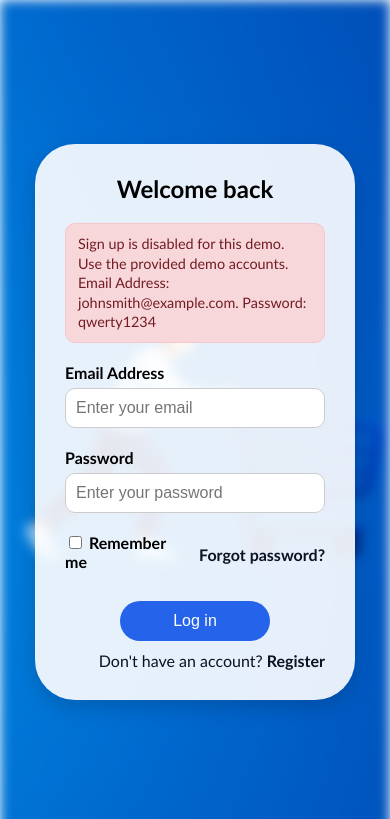
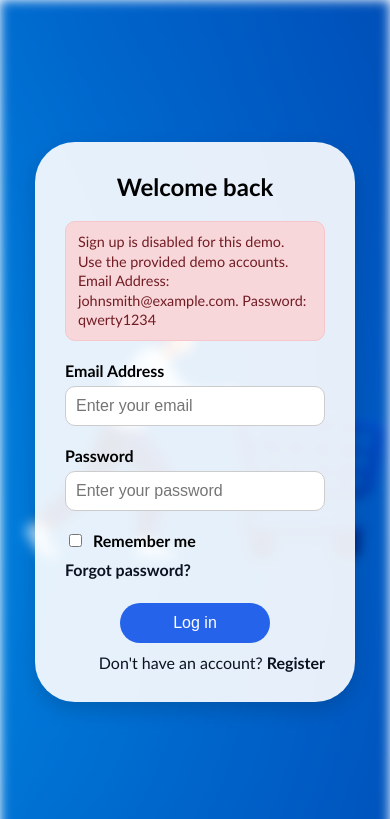
Before and after one commit to Danny-Fuego/DormCart, a Flask app: page /signup in a window 390 px wide. Shown: the top 819 px of the page. Run offline with Flask 3, Linux system fonts and the light colour scheme.

Commit message:
more css fixes for media query and wrapping

```diff
--- a/static/css/style.css
+++ b/static/css/style.css
@@ -108,14 +108,39 @@ label{
 
 /* Auth page options row (remember + forgot password) */
 #options{
-  display:grid;
-  grid-template-columns: 1fr auto;
-  align-items:center;
-  width:100%;
-  margin-bottom:24px;
-  gap:12px;
+  display: flex;
+  align-items: center;
+  justify-content: space-between;
+  gap: 12px;
+  width: 100%;
+  margin-bottom: 24px;
 }
-#remember{ cursor:pointer; }
+
+/* keep checkbox + text on one line */
+#options label{
+  display: inline-flex;
+  align-items: center;
+  gap: 8px;
+  margin: 0;
+  white-space: nowrap;
+}
+
+#remember{
+  cursor: pointer;
+  flex: 0 0 auto;
+}
+
+@media (max-width: 420px){
+  #options{
+    flex-direction: column;
+    align-items: flex-start;
+    gap: 10px;
+  }
+
+  #options label{
+    white-space: normal;  /* allow if needed when stacked */
+  }
+}
 
 /* Primary auth button */
 #big-button{
```
Also changed, not shown: templates/best_deals.html (+10 -2 lines).
